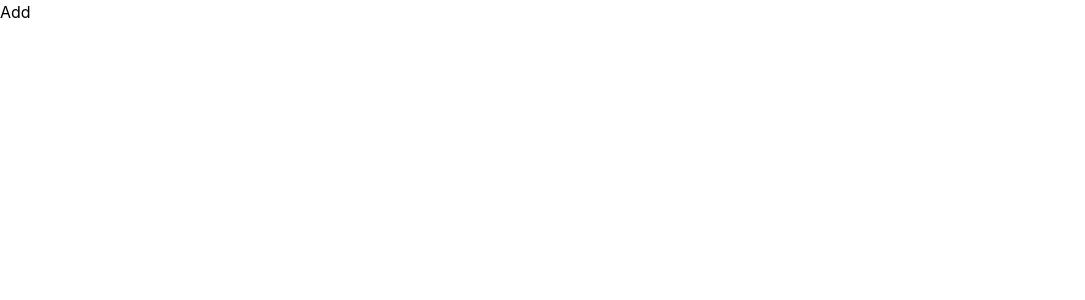
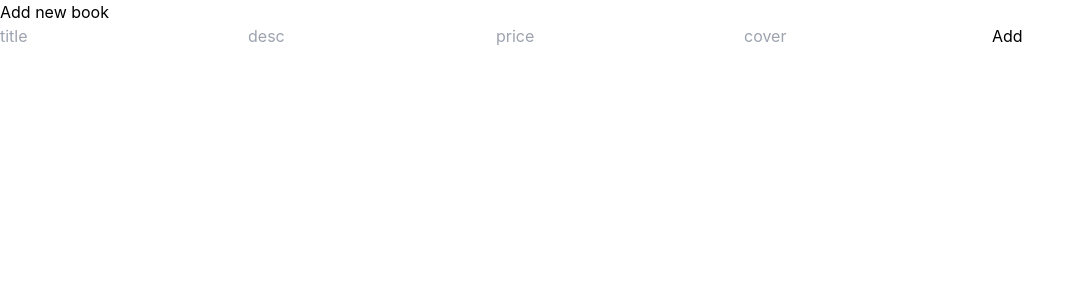
Before and after one commit to feurstern/manga-shop, a React (Create React App) app in the folder client/: page /add in a window 1280 px wide. Shown: the top 300 px of the page, without its empty margins (0-1085 px from the left). Built offline with nearby package versions, Linux system fonts and the light colour scheme.

Commit message:
implement post method for add page on frontend side

```diff
--- a/client/package.json
+++ b/client/package.json
@@ -11,6 +11,9 @@
     "react-dom": "^18.2.0",
     "react-router-dom": "^6.17.0",
     "react-scripts": "5.0.1",
+    "react-sweetalert2": "^0.6.0",
+    "sweetalert2": "^11.8.0",
+    "sweetalert2-react-content": "^5.0.7",
     "web-vitals": "^2.1.4"
   },
   "scripts": {
--- a/client/src/pages/Add.jsx
+++ b/client/src/pages/Add.jsx
@@ -1,8 +1,45 @@
-import React from 'react'
+import axios from 'axios'
+import React, { useState } from 'react'
+import { useNavigate } from 'react-router-dom'
+import Swal from 'sweetalert2'
+import withReactContent from 'sweetalert2-react-content'
 
 const Add = () => {
+  const [book, setBook] = useState({
+    title: '',
+    description: '',
+    price: null,
+    cover: '',
+  })
+  const waitSWal =  withReactContent(Swal);
+  const navigate = useNavigate();
+
+  const handleChange = (e) => {
+    setBook((prev) => ({ ...prev, [e.target.name]: e.target.value }))
+  }
+  const handleClick = async e=>{
+    try {
+      waitSWal.fire({
+        title:'Data has been added successfully',
+        icon:'success'
+      })
+       await axios.post('http://localhost:8821/books', book)
+
+    } catch (error) {
+      console.log(error)
+    }
+  }
+  console.log(book);
   return (
-    <div>Add</div>
+    <div className='form'>
+      <h1>Add new book</h1>
+      {/* make sure that you create  the value of attribute name is simmilar like you did in the usestate */}
+      <input onChange={handleChange} type='text' placeholder='title' name='title' />
+      <input onChange={handleChange} type='text' placeholder='desc' name='description' />
+      <input onChange={handleChange} type='number' placeholder='price' name='price' />
+      <input onChange={handleChange} type='text' placeholder='cover' name='cover' />
+      <button onClick={handleClick}>Add</button>
+    </div>
   )
 }
 
--- a/client/src/pages/Book.jsx
+++ b/client/src/pages/Book.jsx
@@ -1,5 +1,6 @@
 import React, { useEffect, useState } from 'react'
 import axios from 'axios';
+import { Link } from 'react-router-dom';
 
 const Book = () => {
     const [book, setBook] = useState([]);
@@ -30,11 +31,12 @@ const Book = () => {
                            <h1>{data.title}</h1>
                            <p className=''>Manga Description:{data.description}</p>
                            <p className=''>Cover : {data.cover}</p>
-                           <span>{data.price}</span>
+                           <span>Price : {data.price}</span>
                         </div>
                     ))
                 }
             </div>
+            <button><Link to="/add">Add new book</Link></button>
         </div>
     )
 }
```
Also changed, not shown: 1 other file (tests, documents, lock files or other folders).
